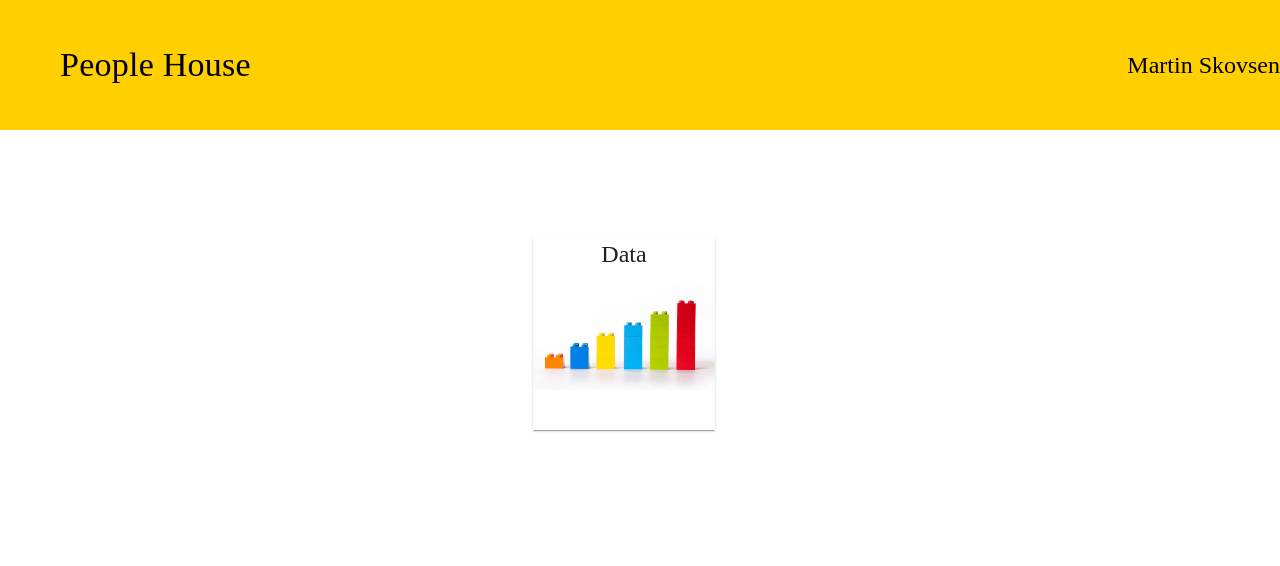
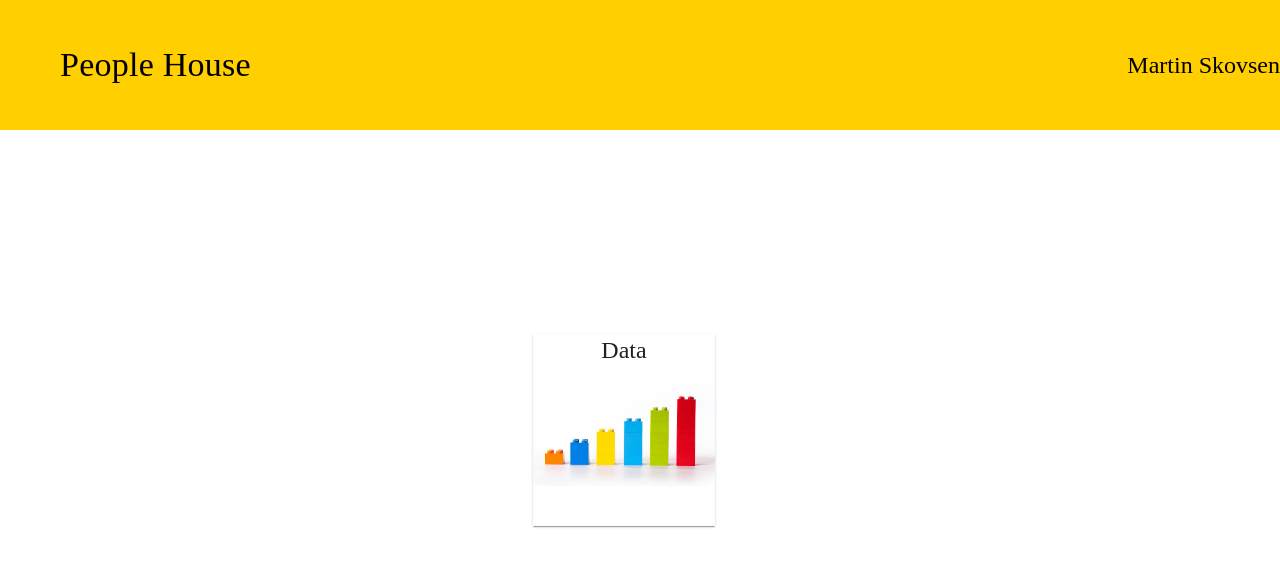
Before and after one commit to MartinSkovsen/people-house-app, a React (Create React App) app: page / in a window 1280 px wide. Shown: the top 566 px of the page. Built offline with nearby package versions, Linux system fonts and the light colour scheme; a web font is replaced by a local one.

Commit message:
Adjust height in main styles

```diff
--- a/src/Main.styles.ts
+++ b/src/Main.styles.ts
@@ -3,7 +3,7 @@ import { createStyles, makeStyles, Theme } from '@material-ui/core/styles';
 const useMainStyles = makeStyles((theme: Theme) =>
   createStyles({
     root: {
-      minHeight: '100vh',
+      minHeight: '75vh',
       width: '100%',
     },
     content: {
@@ -13,6 +13,7 @@ const useMainStyles = makeStyles((theme: Theme) =>
       margin: '0px auto',
       width: '100%',
       maxWidth: '100rem',
+      height: '100%',
     },
   })
 );
```
